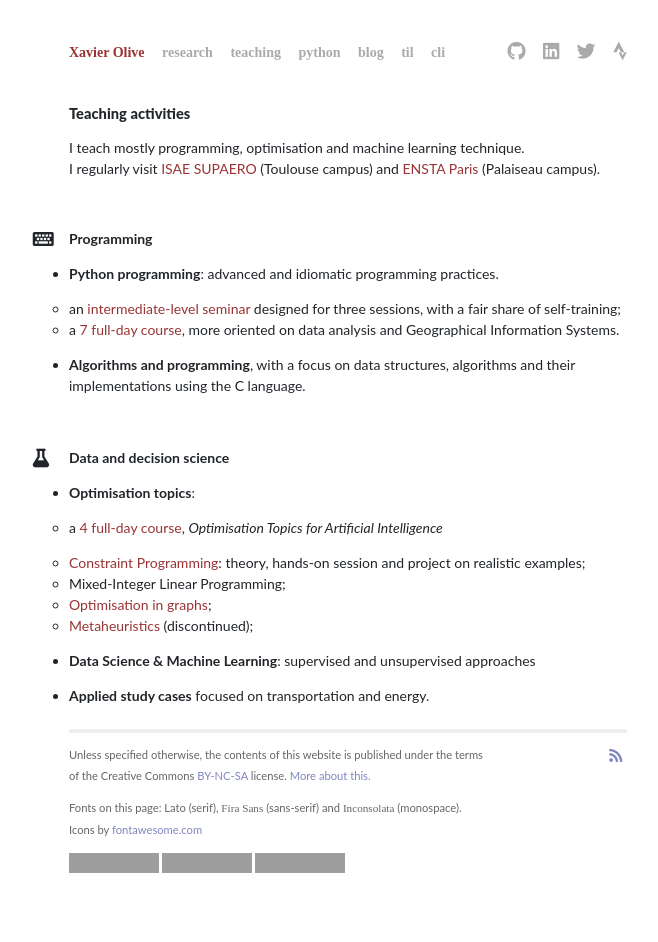
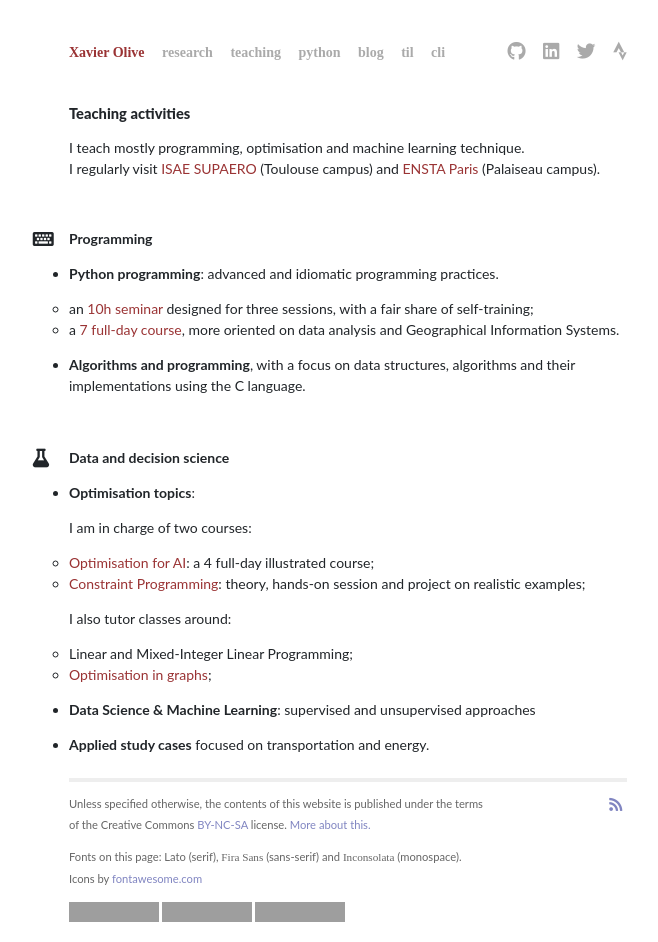
Before and after one commit to xoolive/xoolive.github.io, a Jekyll site: the page built from _pages/teaching.md, in a window 1280 px wide, cut to the strip 0-942 px from the top of the page. Shown: the whole strip, without its empty margins (292-950 px from the left). Built offline with Jekyll 4.4.1, drawn with Linux system fonts in a browser that asks for light colours; nearby versions of some CDN libraries; some web fonts are replaced; a script that is not in the unit is left out; grey boxes are pictures that could not be loaded.

Commit message:
adjust teaching page

```diff
--- a/_pages/teaching.md
+++ b/_pages/teaching.md
@@ -17,8 +17,8 @@ I regularly visit [ISAE SUPAERO](https://www.isae-supaero.fr/en/) (Toulouse camp
 
 - **Python programming**: advanced and idiomatic programming practices.
 
-  - an [intermediate-level seminar](/pyseminar) designed for three sessions, with a fair share of self-training;
-  - a [7 full-day course](https://github.com/xolearn/scientificpython), more oriented on data analysis and Geographical Information Systems.
+  - an [10h seminar](/pyseminar) designed for three sessions, with a fair share of self-training;
+  - a [7 full-day course](/pyweek), more oriented on data analysis and Geographical Information Systems.
 
 - **Algorithms and programming**, with a focus on data structures, algorithms and their implementations using the C language.
 
@@ -29,12 +29,15 @@ I regularly visit [ISAE SUPAERO](https://www.isae-supaero.fr/en/) (Toulouse camp
 
 - **Optimisation topics**:
 
-  - a [4 full-day course](), _Optimisation Topics for Artificial Intelligence_
+  I am in charge of two courses:
 
+  - [Optimisation for AI](/optim4ai): a 4 full-day illustrated course;
   - [Constraint Programming](/constraints): theory, hands-on session and project on realistic examples;
-  - Mixed-Integer Linear Programming;
+
+  I also tutor classes around:
+
+  - Linear and Mixed-Integer Linear Programming;
   - [Optimisation in graphs](https://github.com/xoolive/graphs);
-  - [Metaheuristics](https://github.com/xoolive/metaheuristics) (discontinued);
 
 - **Data Science & Machine Learning**: supervised and unsupervised approaches
 
```
